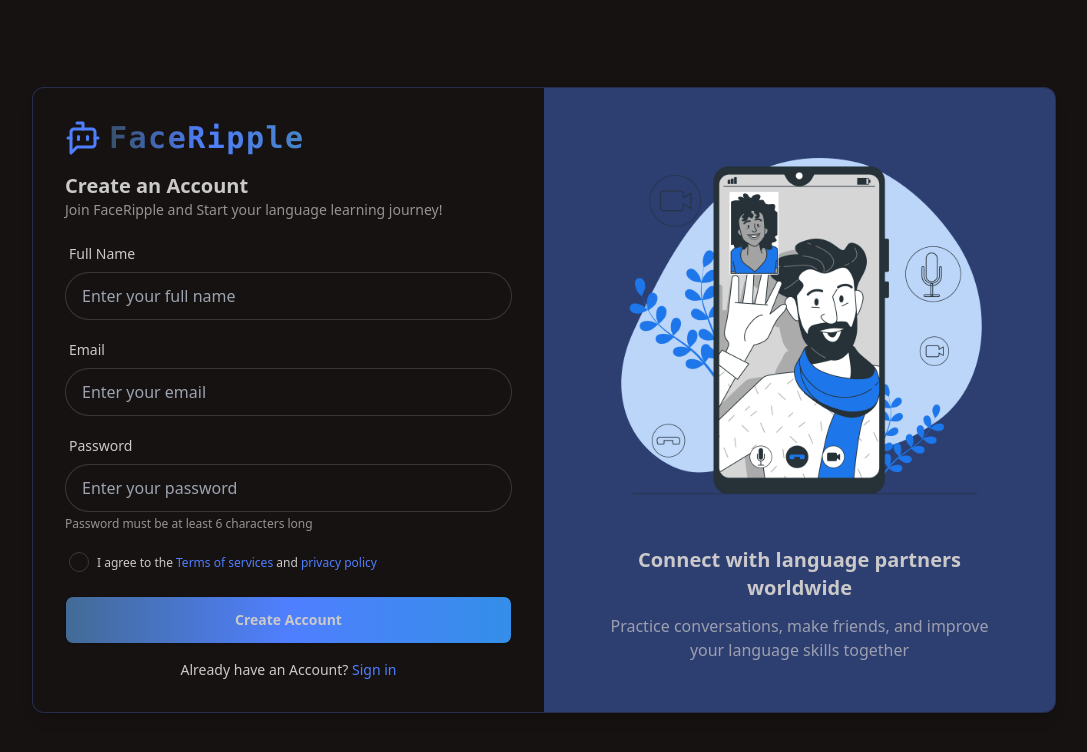
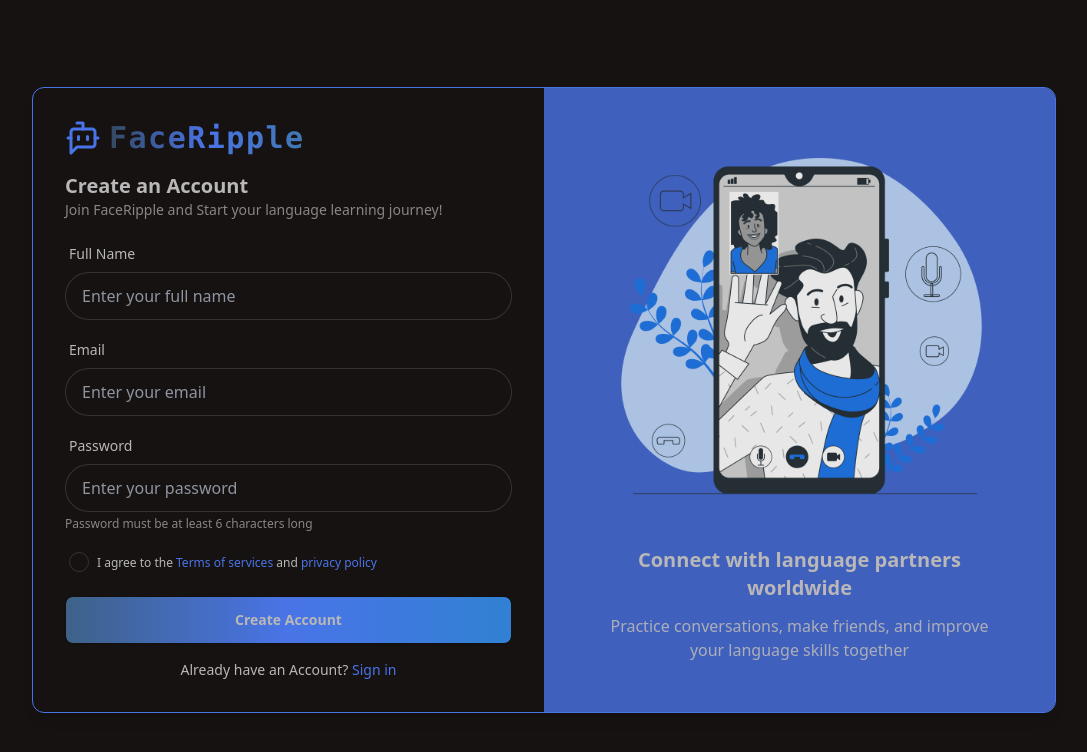
Before and after one commit to Tharunkunamalla/FaceRipple, a React (Vite) app in the folder frontend/: page /signup in a window 1280 px wide. Shown: the top 752 px of the page, without its empty margins (96-1183 px from the left). Built offline with nearby package versions, Linux system fonts and the light colour scheme; no server answers.

Commit message:
adjusted

```diff
--- a/frontend/src/components/PageLoader.jsx
+++ b/frontend/src/components/PageLoader.jsx
@@ -1,10 +1,15 @@
 import {LoaderIcon} from "lucide-react";
 import React from "react";
 import {LoaderCircle} from "lucide-react";
+import {useThemeStore} from "../store/useThemeStore";
 
 const PageLoader = () => {
+  const {theme} = useThemeStore();
   return (
-    <div className="min-h-screen flex items-center justify-center">
+    <div
+      className="min-h-screen flex items-center justify-center"
+      data-theme={theme}
+    >
       <LoaderIcon className="animate-spin text-primary" size={48} />
       {/* <LoaderCircle className="animate-spin text-primary" size={48} /> */}
     </div>
--- a/frontend/src/pages/LoginPage.jsx
+++ b/frontend/src/pages/LoginPage.jsx
@@ -32,13 +32,16 @@ const LoginPage = () => {
       className="h-screen flex items-center justify-center p-4 sm:p-6 md:p-8"
       data-theme="forest"
     >
-      <div className="border border-primary/25 flex flex-col lg:flex-row w-full max-w-5xl mx-auto bg-base-100 rounded-xl shadow-lg overflow-hidden">
+      <div
+        className="border flex flex-col lg:flex-row w-full max-w-5xl mx-auto bg-base-100 rounded-xl shadow-lg overflow-hidden "
+        style={{borderColor: "#4F7FFF", opacity: 0.9}}
+      >
         {/* LOGIN FORM SECTION */}
-        <div className="w-full lg:w-1/2 p-4 sm:p-8 flex flex-col">
+        <div className="w-full lg:w-1/2 p-4 sm:p-8 flex flex-col ">
           {/* LOGO */}
-          <div className="mb-4 flex items-center justify-start gap-2">
-            <BotMessageSquare className="size-9 text-primary" />
-            <span className="text-3xl font-bold font-mono bg-clip-text text-transparent bg-gradient-to-r from-primary to-secondary  tracking-wider">
+          <div className="mb-4 flex items-center justify-start gap-2 ">
+            <BotMessageSquare className="size-9 text-[#4F7FFF]" />
+            <span className="text-3xl font-bold font-mono bg-clip-text text-transparent bg-gradient-to-r from-[#476686] via-[#4F7FFF] to-[#348ee8]  tracking-wider">
               FaceRipple
             </span>
           </div>
@@ -113,7 +116,7 @@ const LoginPage = () => {
                       Don't have an account?{" "}
                       <Link
                         to="/signup"
-                        className="text-primary hover:underline"
+                        className="text-[#4F7FFF] hover:underline"
                       >
                         Create one
                       </Link>
@@ -126,12 +129,15 @@ const LoginPage = () => {
         </div>
 
         {/* IMAGE SECTION */}
-        <div className="hidden lg:flex w-full lg:w-1/2 bg-primary/40 items-center justify-center">
+        <div
+          className="hidden lg:flex w-full lg:w-1/2 items-center justify-center"
+          style={{backgroundColor: "#4F7FFF", opacity: 0.9}}
+        >
           <div className="max-w-md p-8">
             {/* Illustration */}
             <div className="relative aspect-square max-w-sm mx-auto">
               <img
-                src="/s-i.png"
+                src="/s-i-1.png"
                 alt="Language connection illustration"
                 className="w-full h-full"
               />
@@ -141,7 +147,7 @@ const LoginPage = () => {
               <h2 className="text-xl font-semibold">
                 Connect with language partners worldwide
               </h2>
-              <p className="opacity-70">
+              <p className="opacity-80">
                 Practice conversations, make friends, and improve your language
                 skills together
               </p>
--- a/frontend/src/pages/SignUpPage.jsx
+++ b/frontend/src/pages/SignUpPage.jsx
@@ -36,12 +36,15 @@ const SignupPage = () => {
       className="h-screen flex items-center justify-center p-4 sm:p-6 md:p-8"
       data-theme="forest"
     >
-      <div className="border border-primary/25 flex flex-col lg:flex-row w-full max-w-5xl mx-auto bg-base-100 rounded-xl shadow-lg overflow-hidden">
+      <div
+        className="border flex flex-col lg:flex-row w-full max-w-5xl mx-auto bg-base-100 rounded-xl shadow-lg overflow-hidden"
+        style={{borderColor: "#4F7FFF", opacity: 0.9}}
+      >
         {/* Sign up form left side */}
         <div className="w-full lg:w-1/2 p-4  sm:p-8 flex flex-col">
           {/* LOGO */}
           <div className="mb-4 flex items-center justify-start gap-2">
-            <BotMessageSquare className="size-9 text-primary" />{" "}
+            <BotMessageSquare className="size-9 text-[#4F7FFF]" />{" "}
             {/* if w and h is same then use size*/}
             <span className="text-3xl font-bold font-mono bg-clip-text text-transparent bg-gradient-to-r from-[#37506b] via-[#4F7FFF] to-[#4583c1] tracking-wider">
               FaceRipple
@@ -133,12 +136,12 @@ const SignupPage = () => {
                         I agree to the{" "}
                         <a
                           href="/terms"
-                          className="text-primary hover:underline"
+                          className="text-[#4F7FFF] hover:underline"
                         >
                           Terms of services{" "}
                         </a>
                         and{" "}
-                        <span className="text-primary hover:underline">
+                        <span className="text-[#4F7FFF] hover:underline">
                           privacy policy
                         </span>
                       </span>
@@ -163,7 +166,10 @@ const SignupPage = () => {
                   {" "}
                   <p className="text-sm">
                     Already have an Account?{" "}
-                    <Link to="/login" className="text-primary hover:underline">
+                    <Link
+                      to="/login"
+                      className="text-[#4F7FFF] hover:underline"
+                    >
                       Sign in
                     </Link>
                   </p>
@@ -173,12 +179,12 @@ const SignupPage = () => {
           </div>
         </div>
         {/* SIGNUP FORM - RIGHT SIDE */}
-        <div className="hidden lg:flex w-full lg:w-1/2 bg-primary/40 items-center justify-center">
+        <div className="hidden lg:flex w-full lg:w-1/2 bg-[#4F7FFF]/80 items-center justify-center">
           <div className="max-w-md p-8">
             {/* Illustration */}
             <div className="relative aspect-square max-w-sm mx-auto">
               <img
-                src="/s-i.png" // add your actual image src here
+                src="/s-i-1.png" // add your actual image src here
                 alt="Language connection illustration"
                 className="w-full h-full object-contain"
               />
@@ -187,7 +193,7 @@ const SignupPage = () => {
               <h2 className="text-xl font-semibold">
                 Connect with language partners worldwide
               </h2>
-              <p className=" opacity-70">
+              <p className=" opacity-90">
                 Practice conversations, make friends, and improve your language
                 skills together
               </p>
--- a/frontend/tailwind.config.js
+++ b/frontend/tailwind.config.js
@@ -4,10 +4,10 @@ export default {
   content: ["./index.html", "./src/**/*.{js,ts,jsx,tsx}"],
   theme: {
     extend: {
-      colors: {
-        primary: "#4F7FFF",
-        secondary: "#4F7FFF",
-      },
+      // colors: {
+      //   primary: "#4F7FFF", // default color
+      //   secondary: "#4F7FFF",
+      // },
     },
   },
   plugins: [daisyui],
```
Also changed, not shown: frontend/public/s-i-1.png (added), frontend/public/s-i.png.
